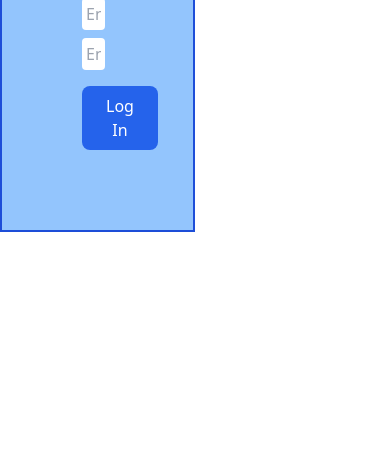
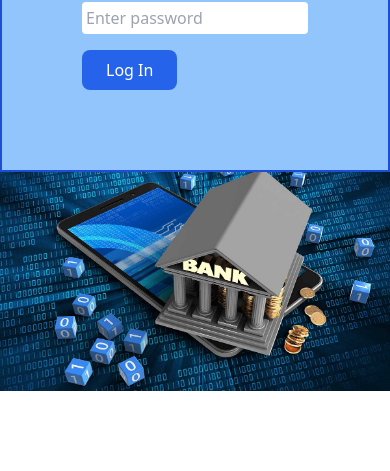
Before and after one commit to muhinz/banking-dynamic-website-practice, a plain HTML site: page index.html in a window 390 px wide. Shown: the part 388-859 px from the top of the page. Drawn offline with nearby package versions, Linux system fonts and the light colour scheme.

Commit message:
Responsive

```diff
--- a/index.html
+++ b/index.html
@@ -15,12 +15,12 @@
    <main>
     <section class="my-20">
         <div class="container mx-auto">
-            <div class="grid grid-cols-2 ">
+            <div class="grid grid-cols-1 md:grid-cols-2 ">
                 <div class="bg-blue-300 p-20 border-2 border-blue-700">
                     <h3 class="text-3xl font-semibold py-4">Please login</h3>
                     <div class="block">
-                        <input class="w-9/12 mb-2 p-1 rounded" type="email" name="" id="user-email" placeholder="Enter your email">
-                        <input class="w-9/12 mb-2 p-1 rounded" type="password" name="" id="user-password" placeholder="Enter password">
+                        <input class="w-full md:w-9/12 mb-2 p-1 rounded" type="email" name="" id="user-email" placeholder="Enter your email">
+                        <input class="w-full md:w-9/12 mb-2 p-1 rounded" type="password" name="" id="user-password" placeholder="Enter password">
                     </div>
                     <button id="btn-login" class="bg-blue-600 duration-700 hover:bg-white text-white hover:text-blue-500 px-6 py-2 rounded-lg border-blue-700 font-medium mt-2 hover:shadow-lg">Log In</button>
                 </div>
```
